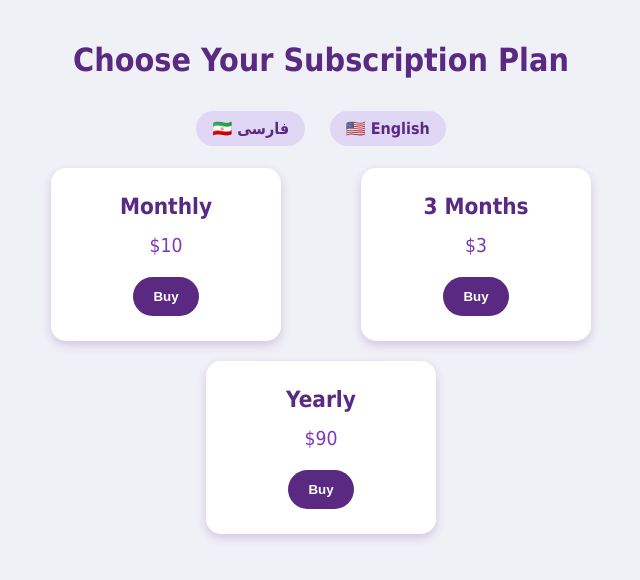
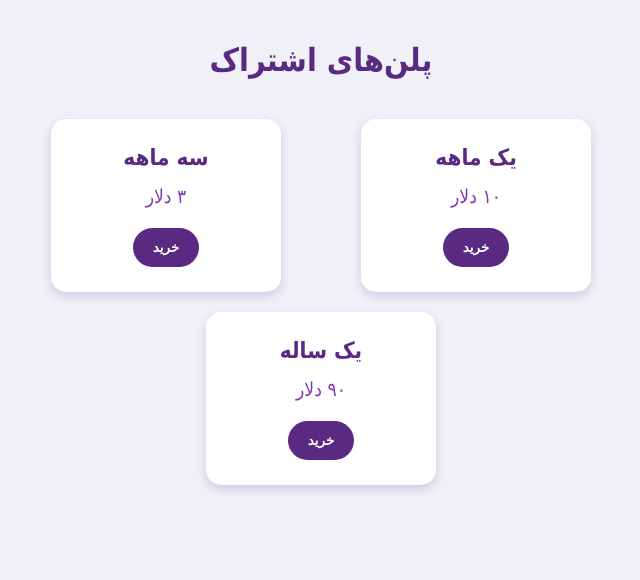
Before and after one commit to ahmadsamimrahmani427/voxir-app, a Flask app: template templates/plans.html in a window 1280 px wide. Shown: the top 580 px of the page, without its empty margins (319-959 px from the left). Run offline with Flask 3, Linux system fonts and the light colour scheme; the template is opened without the code that fills it: most values are stand-ins (such as "Sample title", 1, 10 or a date in 2020).

Commit message:
Update plans.html

```diff
--- a/templates/plans.html
+++ b/templates/plans.html
@@ -1,13 +1,13 @@
 <!DOCTYPE html>
-<html lang="{{ 'fa' if lang == 'fa' else 'en' }}" dir="{{ 'rtl' if lang == 'fa' else 'ltr' }}">
+<html lang="fa" dir="rtl">
 <head>
     <meta charset="UTF-8" />
-    <title>{{ 'پلن‌های اشتراک' if lang == 'fa' else 'Subscription Plans' }} | {{ app_name }}</title>
+    <title>پلن‌های اشتراک | {{ app_name }}</title>
     <style>
         body {
             font-family: Tahoma, sans-serif;
             background: #f0f0f7;
-            direction: {{ 'rtl' if lang == 'fa' else 'ltr' }};
+            direction: rtl;
             margin: 0;
             padding: 20px;
         }
@@ -15,19 +15,6 @@
             color: #5a2a83;
             text-align: center;
             margin-bottom: 40px;
-        }
-        .lang-switch {
-            text-align: center;
-            margin-bottom: 30px;
-        }
-        .lang-switch a {
-            text-decoration: none;
-            font-weight: bold;
-            color: #5a2a83;
-            background: #e0d7f5;
-            padding: 8px 16px;
-            border-radius: 20px;
-            margin: 0 10px;
         }
         .plans-container {
             max-width: 600px;
@@ -72,37 +59,22 @@
     </style>
 </head>
 <body>
-    <h1>{{ 'پلن‌های اشتراک' if lang == 'fa' else 'Choose Your Subscription Plan' }}</h1>
-
-    <div class="lang-switch">
-        <a href="?lang=fa">🇮🇷 فارسی</a>
-        <a href="?lang=en">🇺🇸 English</a>
-    </div>
-
+    <h1>پلن‌های اشتراک</h1>
     <div class="plans-container">
         <div class="plan-card">
-            <div class="plan-title">{{ 'یک ماهه' if lang == 'fa' else 'Monthly' }}</div>
-            <div class="plan-price">{{ '۱۰ دلار' if lang == 'fa' else '$10' }}</div>
-            <form method="POST" action="/create_payment">
-                <input type="hidden" name="plan_id" value="monthly">
-                <button class="buy-btn" type="submit">{{ 'خرید' if lang == 'fa' else 'Buy' }}</button>
-            </form>
+            <div class="plan-title">یک ماهه</div>
+            <div class="plan-price">۱۰ دلار</div>
+            <button class="buy-btn" onclick="alert('پرداخت ماهانه (نمونه)')">خرید</button>
         </div>
         <div class="plan-card">
-            <div class="plan-title">{{ 'سه ماهه' if lang == 'fa' else '3 Months' }}</div>
-            <div class="plan-price">{{ '۳ دلار' if lang == 'fa' else '$3' }}</div>
-            <form method="POST" action="/create_payment">
-                <input type="hidden" name="plan_id" value="quarterly">
-                <button class="buy-btn" type="submit">{{ 'خرید' if lang == 'fa' else 'Buy' }}</button>
-            </form>
+            <div class="plan-title">سه ماهه</div>
+            <div class="plan-price">۳ دلار</div>
+            <button class="buy-btn" onclick="alert('پرداخت سه‌ماهه ۳ دلاری (قابل تمدید)')">خرید</button>
         </div>
         <div class="plan-card">
-            <div class="plan-title">{{ 'یک ساله' if lang == 'fa' else 'Yearly' }}</div>
-            <div class="plan-price">{{ '۹۰ دلار' if lang == 'fa' else '$90' }}</div>
-            <form method="POST" action="/create_payment">
-                <input type="hidden" name="plan_id" value="yearly">
-                <button class="buy-btn" type="submit">{{ 'خرید' if lang == 'fa' else 'Buy' }}</button>
-            </form>
+            <div class="plan-title">یک ساله</div>
+            <div class="plan-price">۹۰ دلار</div>
+            <button class="buy-btn" onclick="alert('پرداخت سالانه (نمونه)')">خرید</button>
         </div>
     </div>
 </body>
```
